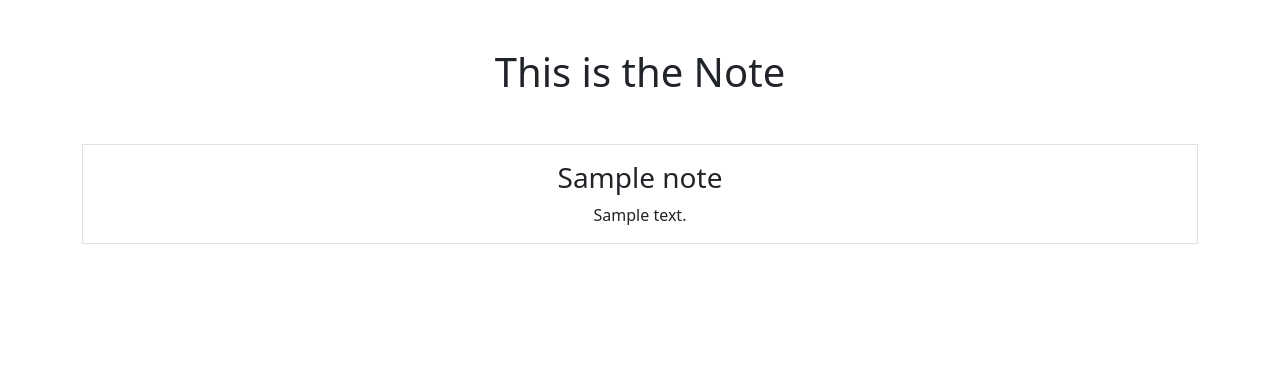
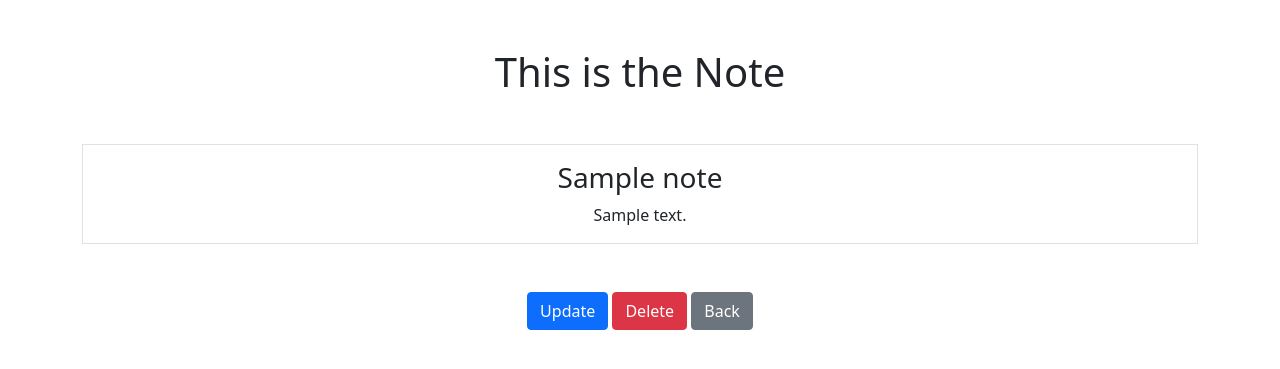
Before and after one commit to jamestitus299/smartNotes, a Django app: page /notes/viewnote/1 in a window 1280 px wide. Shown: the top 369 px of the page. Run offline with Django 5.2, Linux system fonts and the light colour scheme; tables that the repository leaves empty hold one stand-in row (values such as "Sample post").

Commit message:
updated -- delete -- CRUD

```diff
--- a/home/urls.py
+++ b/home/urls.py
@@ -3,7 +3,7 @@ from django.urls import path
 from . import views
 
 urlpatterns = [
-    path('home/', views.home),
+    path('home/', views.home , name="home"),
     path('authorize/', views.authorized),
 
 ]
--- a/notes/templates/notes/notes.html
+++ b/notes/templates/notes/notes.html
@@ -22,6 +22,8 @@
         </div>
         {% endfor %}
 
+
     </div>
+    <a href="{% url 'home' %}" class="btn btn-secondary my-5">Back</a>
 
 {% endblock %}
--- a/notes/templates/notes/notesdetail.html
+++ b/notes/templates/notes/notesdetail.html
@@ -19,4 +19,9 @@
 
     </div>
 
+
+    <a href="{% url 'notes.update' pk=note.id %}" class="btn btn-primary my-5">Update</a>
+    <a href="{% url 'notes.delete' pk=note.id %}" class="btn btn-danger my-5">Delete</a>
+    <a href="{% url 'notes.listNotes' %}" class="btn btn-secondary my-5">Back</a>
+
 {% endblock %}
--- a/notes/urls.py
+++ b/notes/urls.py
@@ -6,5 +6,8 @@ urlpatterns = [
     path('viewnotes', views.listNotes, name='notes.listNotes'),
     path('viewnote/<int:pk>', views.listNote, name='notes.viewnote'),
     path('new', views.NotesCreateView.as_view(), name='notes.new'),
+    path('viewnote/<int:pk>/edit', views.NotesUpdateView.as_view(), name='notes.update'),
+    path('viewnote/<int:pk>/delete', views.NotesDeleteView.as_view(), name='notes.delete'),
+
 
 ]
--- a/notes/views.py
+++ b/notes/views.py
@@ -1,7 +1,8 @@
 from django.shortcuts import render
 from django.http import Http404
 
-from django.views.generic import CreateView
+from django.views.generic import CreateView, UpdateView
+from django.views.generic.edit import DeleteView
 
 from .models import Notes
 from .forms import NotesForm
@@ -20,6 +21,17 @@ def listNote(request, pk):
 
 class NotesCreateView(CreateView):
     model = Notes
-    success_url = 'viewnotes'
+    success_url = '/notes/viewnotes'
     # fields = ['title', 'text']
     form_class = NotesForm
+
+class NotesUpdateView(UpdateView):
+    model = Notes
+    success_url = '/notes/viewnotes'
+    # fields = ['title', 'text']
+    form_class = NotesForm
+
+class NotesDeleteView(DeleteView):
+    model = Notes
+    success_url = "/notes/viewnotes"
+    template_name="notes/notes_delete.html"
```
Also changed, not shown: notes/templates/notes/notes_delete.html (added, +18 -0 lines), notes/templates/notes/notes_form.html (+4 -4 lines), README.md.
